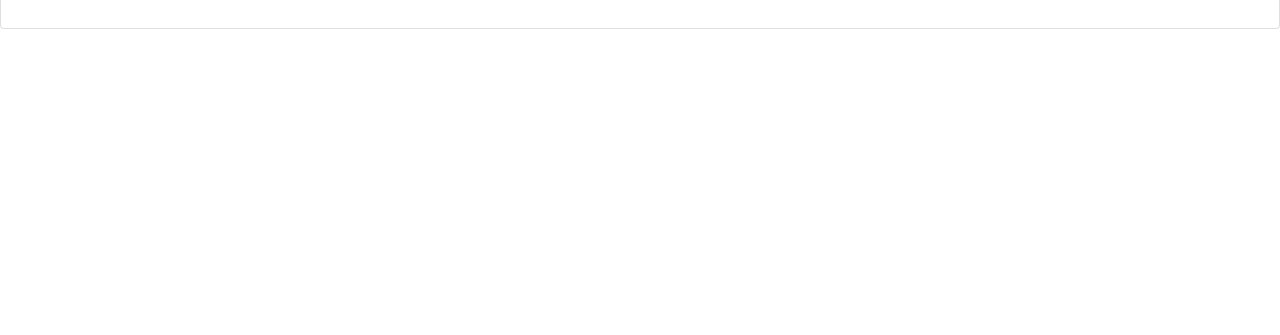
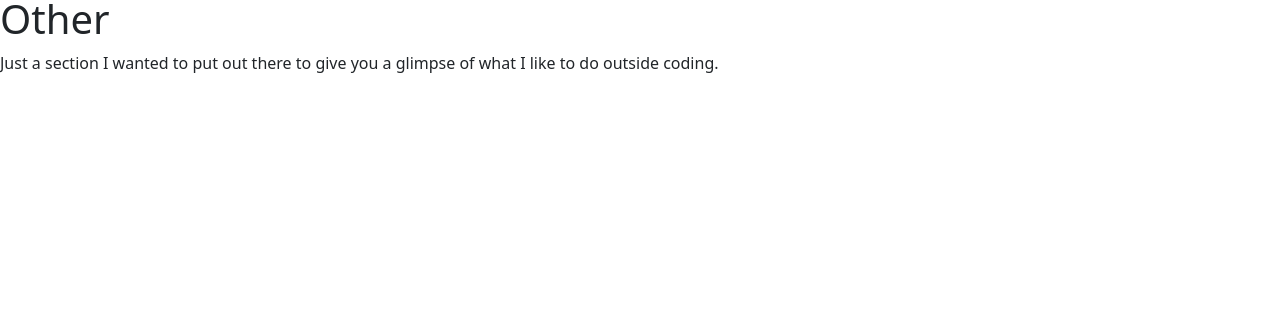
Before and after one commit to rahul-dcosta/final-website, a Django app: template base/templates/base/other.html in a window 1280 px wide. Shown: the part 465-800 px from the top of the page. Run offline with Django 3.2, Linux system fonts and the light colour scheme; the template is opened without the code that fills it, so the values that code supplies are empty.

Commit message:
provisional other

```diff
--- a/base/templates/base/other.html
+++ b/base/templates/base/other.html
@@ -8,7 +8,7 @@
 
   <title>Rahul D'Costa</title>
 
-  <link href="{% static '/css/main.css' %}" rel="stylesheet" type="text/css">
+  <link href="{% static '/css/other.css' %}" rel="stylesheet" type="text/css">
   <link href="https://cdn.jsdelivr.net/npm/bootstrap@5.0.0-beta3/dist/css/bootstrap.min.css" rel="stylesheet" integrity="sha384-eOJMYsd53ii+scO/bJGFsiCZc+5NDVN2yr8+0RDqr0Ql0h+rP48ckxlpbzKgwra6" crossorigin="anonymous">
   <script src="https://cdn.jsdelivr.net/npm/bootstrap@5.0.0-beta3/dist/js/bootstrap.bundle.min.js" integrity="sha384-JEW9xMcG8R+pH31jmWH6WWP0WintQrMb4s7ZOdauHnUtxwoG2vI5DkLtS3qm9Ekf" crossorigin="anonymous"></script>
   <link rel="preconnect" href="https://fonts.gstatic.com">
@@ -35,8 +35,9 @@
   </header>
 
 
-  <div class="card card-body" id="profile-wrapper">
-
+  <div class="page-title">
+    <h1>Other</h1>
+    <p>Just a section I wanted to put out there to give you a glimpse of what I like to do outside coding.</p>
   </div>
 </body>
 </html>
```
